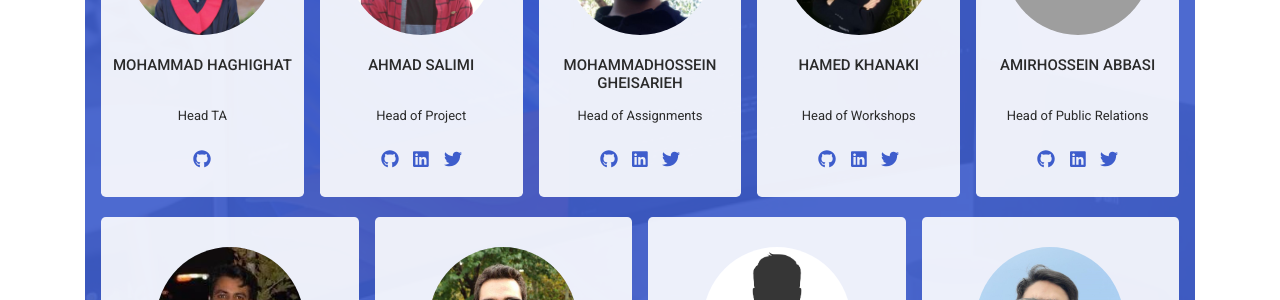
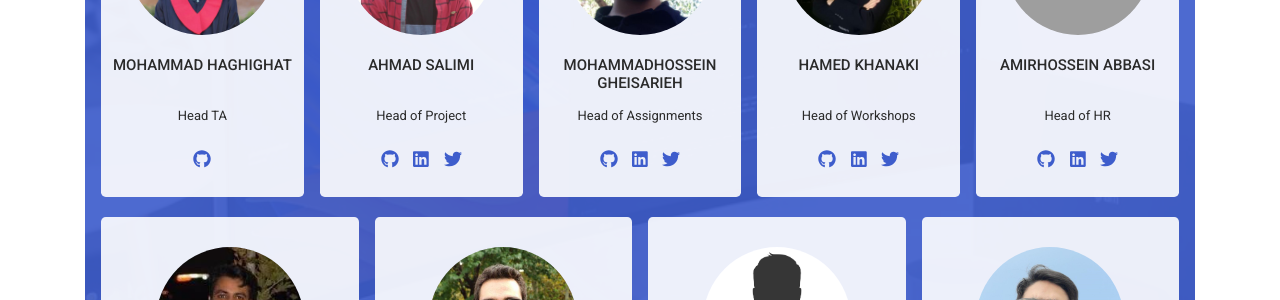
Before and after one commit to AdvProg2020/AdvProg2020.github.io, a Jekyll site: the page built from index.html, in a window 1280 px wide and 900 px high, scrolled down 3282 px. Shown: the part 152-452 px from the top of the window. Built offline with Jekyll 4.4.1, drawn with Linux system fonts in a browser that asks for light colours; comment, search, counter and statistics services are not loaded; grey boxes are pictures that could not be loaded.

Commit message:
Update headquarters.yml

```diff
--- a/_data/headquarters.yml
+++ b/_data/headquarters.yml
@@ -46,7 +46,7 @@
 
 
 - name:     Amirhossein Abbasi
-  role:     Head of Public Relations
+  role:     Head of HR
   image:    AmirHosseinAbbasi.jpg
   social:
     - name: github
```
